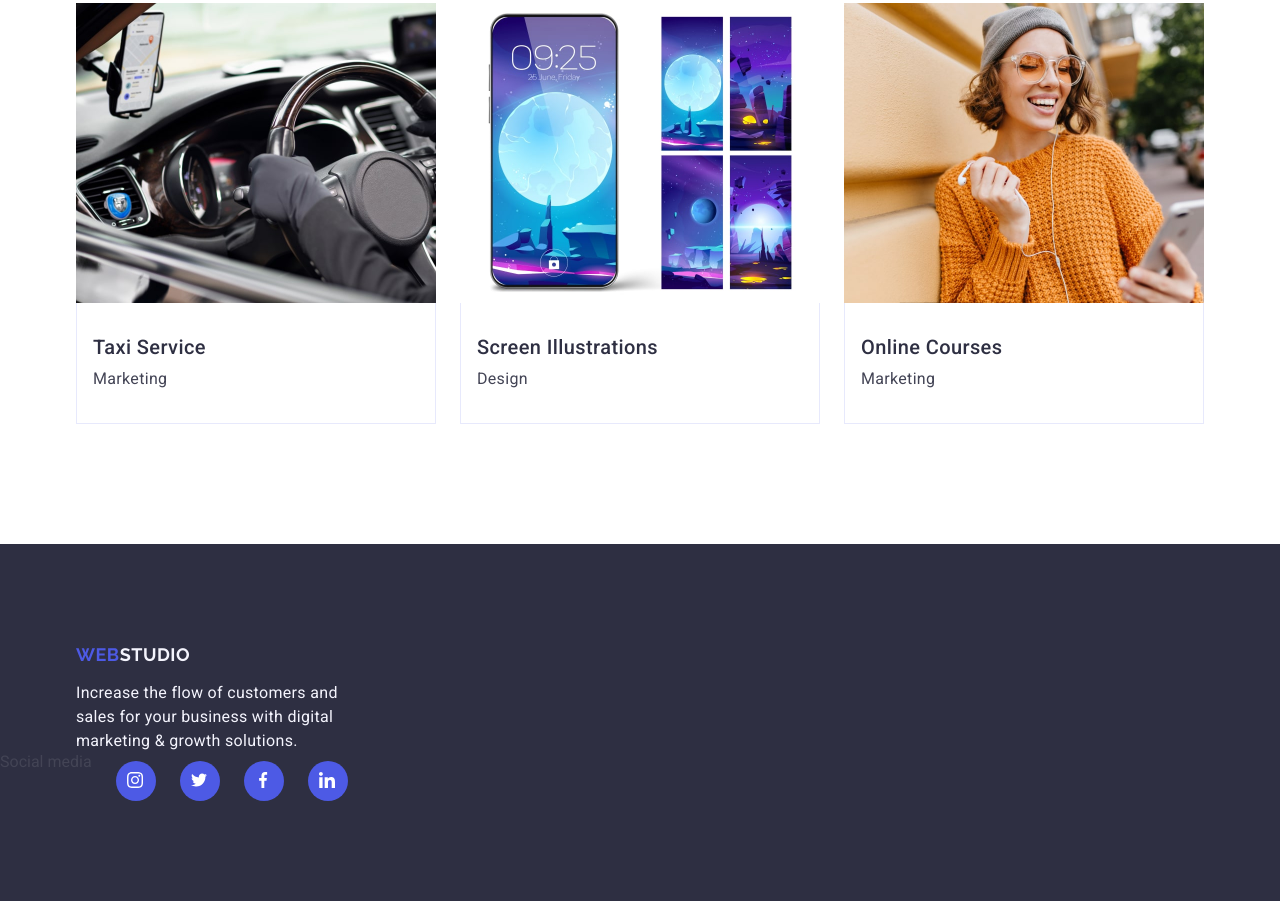
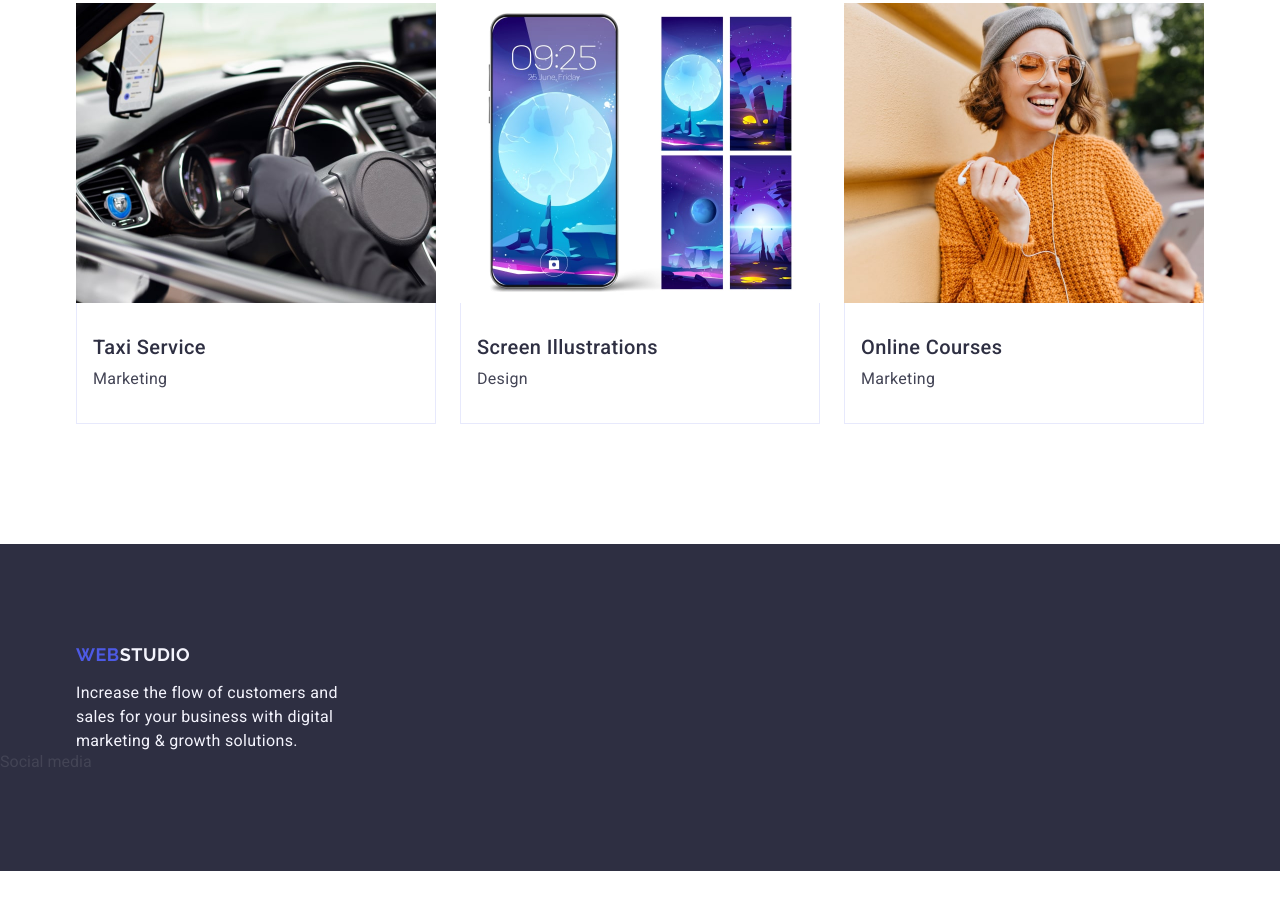
Before and after one commit to Anatolii-Udalov/goit-markup-hw-04, a plain HTML site: page index.html in a window 1280 px wide. Shown: the part 2641-3542 px from the top of the page. After the commit the page ends 3512 px from the top, so only its background shows below. Drawn offline with nearby package versions, Linux system fonts and the light colour scheme.

Commit message:
update_footer

```diff
--- a/css/styles.css
+++ b/css/styles.css
@@ -100,8 +100,7 @@ h6 {
     color: #404bbf;
 }
 
-.header-navigation-item:hover::after,
-.header-navigation-item:focus::after {
+.header-navigation-item:hover::after {
     content: '';
     width: 100%;
     position: absolute;
--- a/index.html
+++ b/index.html
@@ -397,46 +397,6 @@
       </div>
       <div class="social-media-footer">
         <p>Social media</p>
-        <div class="icon-settings-section">
-                <a
-                  class="icons-tranzition-media"
-                  href="https://www.instagram.com/"
-                  ><svg class="icons-soc-media">
-                    <use href="./images/icons.svg#icon-instagram"></use>
-                  </svg>
-                </a>
-              </div>
-              <div class="icon-settings-section">
-                <a
-                  class="icons-tranzition-media"
-                  href="https://www.twitter.com/"
-                  ><svg class="icons-soc-media">
-                    <use href="./images/icons.svg#icon-twitter"></use>
-                  </svg>
-                </a>
-              </div>
-              <div class="icon-settings-section">
-                <a
-                  class="icons-tranzition-media"
-                  href="https://www.facebook.com/"
-                  ><svg class="icons-soc-media">
-                    <use href="./images/icons.svg#icon-facebook"></use>
-                  </svg>
-                </a>
-              </div>
-              <div class="icon-settings-section">
-                <a
-                  class="icons-tranzition-media"
-                  href="https://ee.linkedin.com/"
-                >
-                  <svg class="icons-soc-media">
-                    <use href="./images/icons.svg#icon-linkedin"></use>
-                  </svg>
-                </a>
-              </div>
-            </li>
-          </ul>
-        </div>
       </div>
     </footer>
   </body>
```
